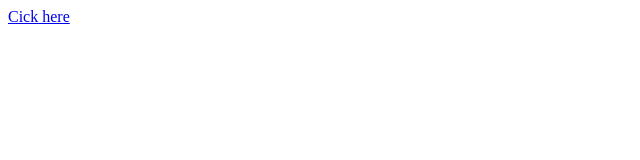
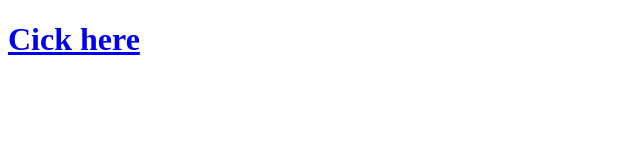
Before and after one commit to TusharYaar/Creations, a plain HTML site: page index.html in a window 1280 px wide. Shown: the whole page, without its empty margins (0-640 px from the left). Drawn offline with Linux system fonts and the light colour scheme.

Commit message:
Update index.html

```diff
--- a/index.html
+++ b/index.html
@@ -9,7 +9,7 @@
   <body>
     <div>
       <div>
-        <a target="_blank" href="error.html">Cick here</a>
+        <a target="_blank" href="error.html"><h1>Cick here</h1></a>
       <div>
 
 
```
